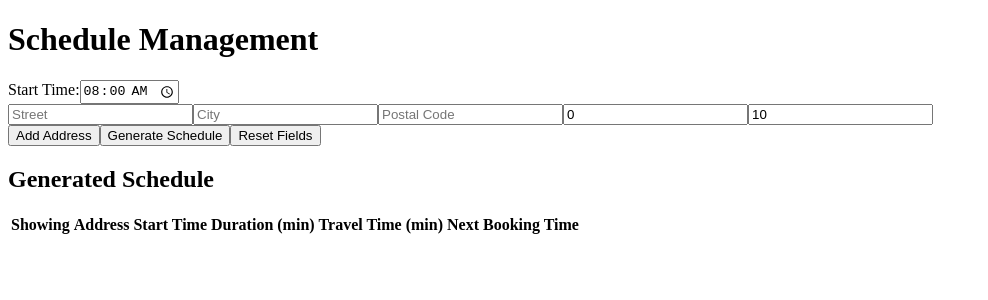
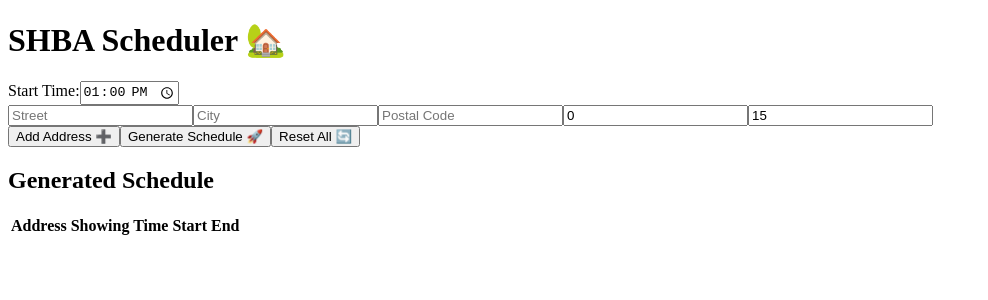
Before and after one commit to Arek497/SEBA-Scheduler, a React (Create React App) app: page / in a window 1280 px wide. Shown: the top 300 px of the page, without its empty margins (0-988 px from the left). Built offline with nearby package versions, Linux system fonts and the light colour scheme.

Commit message:
"format change"

```diff
--- a/src/App.tsx
+++ b/src/App.tsx
@@ -13,22 +13,21 @@ interface Address {
 interface Schedule {
   street: string;
   city: string;
+  showingDuration: number;
   startTime: string;
-  showingDuration: number;
-  travelTime: number;
-  nextBookingTime: string;
+  endTime: string;
 }
 
 const App: React.FC = () => {
   const [addresses, setAddresses] = useState<Address[]>([
-    { street: "", city: "", postalCode: "", travelTime: 0, showingDuration: 10 },
+    { street: "", city: "", postalCode: "", travelTime: 0, showingDuration: 15 },
   ]);
-  const [startTime, setStartTime] = useState<string>("08:00"); // Default start time
+  const [startTime, setStartTime] = useState<string>("13:00"); // Default start time (1:00 PM)
   const [schedule, setSchedule] = useState<Schedule[]>([]); // Use Schedule type for schedule
 
   // Function to add a new address
   const addAddress = () => {
-    setAddresses([...addresses, { street: "", city: "", postalCode: "", travelTime: 0, showingDuration: 10 }]);
+    setAddresses([...addresses, { street: "", city: "", postalCode: "", travelTime: 0, showingDuration: 15 }]);
   };
 
   // Update function to modify a specific field in a given address
@@ -53,7 +52,7 @@ const App: React.FC = () => {
   const calculateNextBookingTime = (currentTime: Date, travelTime: number, showingDuration: number) => {
     let nextTime = new Date(currentTime.getTime() + (travelTime + showingDuration) * 60000);
     nextTime = roundToQuarterHour(nextTime); // Round to nearest quarter hour
-    return nextTime.toLocaleTimeString([], { hour: '2-digit', minute: '2-digit' });
+    return nextTime;
   };
 
   // Function to generate schedule based on addresses and start time
@@ -65,16 +64,15 @@ const App: React.FC = () => {
     let currentTime = initialDate;
 
     addresses.forEach((address) => {
-      const nextBookingTime = calculateNextBookingTime(currentTime, address.travelTime, address.showingDuration);
+      const endTime = calculateNextBookingTime(currentTime, address.travelTime, address.showingDuration);
       newSchedule.push({
         street: address.street,
         city: address.city,
-        startTime: currentTime.toLocaleTimeString([], { hour: '2-digit', minute: '2-digit' }),
         showingDuration: address.showingDuration,
-        travelTime: address.travelTime,
-        nextBookingTime: nextBookingTime,
+        startTime: currentTime.toLocaleTimeString([], { hour: '2-digit', minute: '2-digit', hour12: true }),
+        endTime: endTime.toLocaleTimeString([], { hour: '2-digit', minute: '2-digit', hour12: true }),
       });
-      currentTime = new Date(currentTime.getTime() + (address.travelTime + address.showingDuration) * 60000);
+      currentTime = new Date(endTime.getTime() + address.travelTime * 60000);
       currentTime = roundToQuarterHour(currentTime); // Round to the nearest quarter hour after scheduling
     });
 
@@ -83,14 +81,14 @@ const App: React.FC = () => {
 
   // Function to reset all fields
   const resetFields = () => {
-    setAddresses([{ street: "", city: "", postalCode: "", travelTime: 0, showingDuration: 10 }]);
-    setStartTime("08:00");
+    setAddresses([{ street: "", city: "", postalCode: "", travelTime: 0, showingDuration: 15 }]);
+    setStartTime("13:00");
     setSchedule([]);
   };
 
   return (
     <div>
-      <h1>Schedule Management</h1>
+      <h1>SHBA Scheduler 🏡</h1>
       <label>
         Start Time:
         <input type="time" value={startTime} onChange={(e) => setStartTime(e.target.value)} />
@@ -129,30 +127,26 @@ const App: React.FC = () => {
           />
         </div>
       ))}
-      <button onClick={addAddress}>Add Address</button>
-      <button onClick={generateSchedule}>Generate Schedule</button>
-      <button onClick={resetFields}>Reset Fields</button>
+      <button onClick={addAddress}>Add Address ➕</button>
+      <button onClick={generateSchedule}>Generate Schedule 🚀</button>
+      <button onClick={resetFields}>Reset All 🔄</button>
       <h2>Generated Schedule</h2>
       <table>
         <thead>
           <tr>
-            <th>Showing</th>
             <th>Address</th>
-            <th>Start Time</th>
-            <th>Duration (min)</th>
-            <th>Travel Time (min)</th>
-            <th>Next Booking Time</th>
+            <th>Showing Time</th>
+            <th>Start</th>
+            <th>End</th>
           </tr>
         </thead>
         <tbody>
           {schedule.map((showing, index) => (
             <tr key={index}>
-              <td>Showing {index + 1}</td>
               <td>{showing.street}, {showing.city}</td>
+              <td>{showing.showingDuration} min</td>
               <td>{showing.startTime}</td>
-              <td>{showing.showingDuration}</td>
-              <td>{showing.travelTime}</td>
-              <td>{showing.nextBookingTime}</td>
+              <td>{showing.endTime}</td>
             </tr>
           ))}
         </tbody>
```
